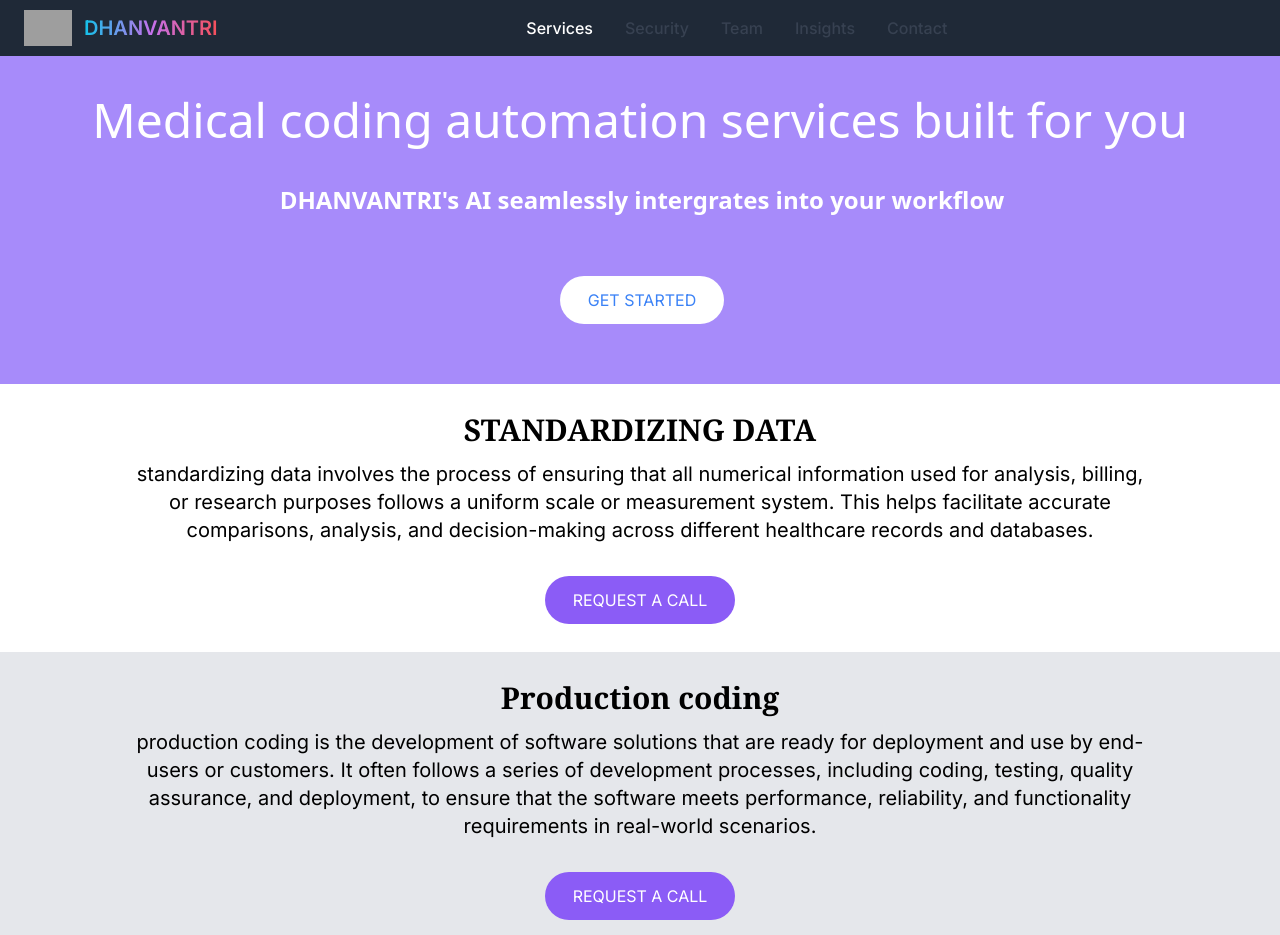
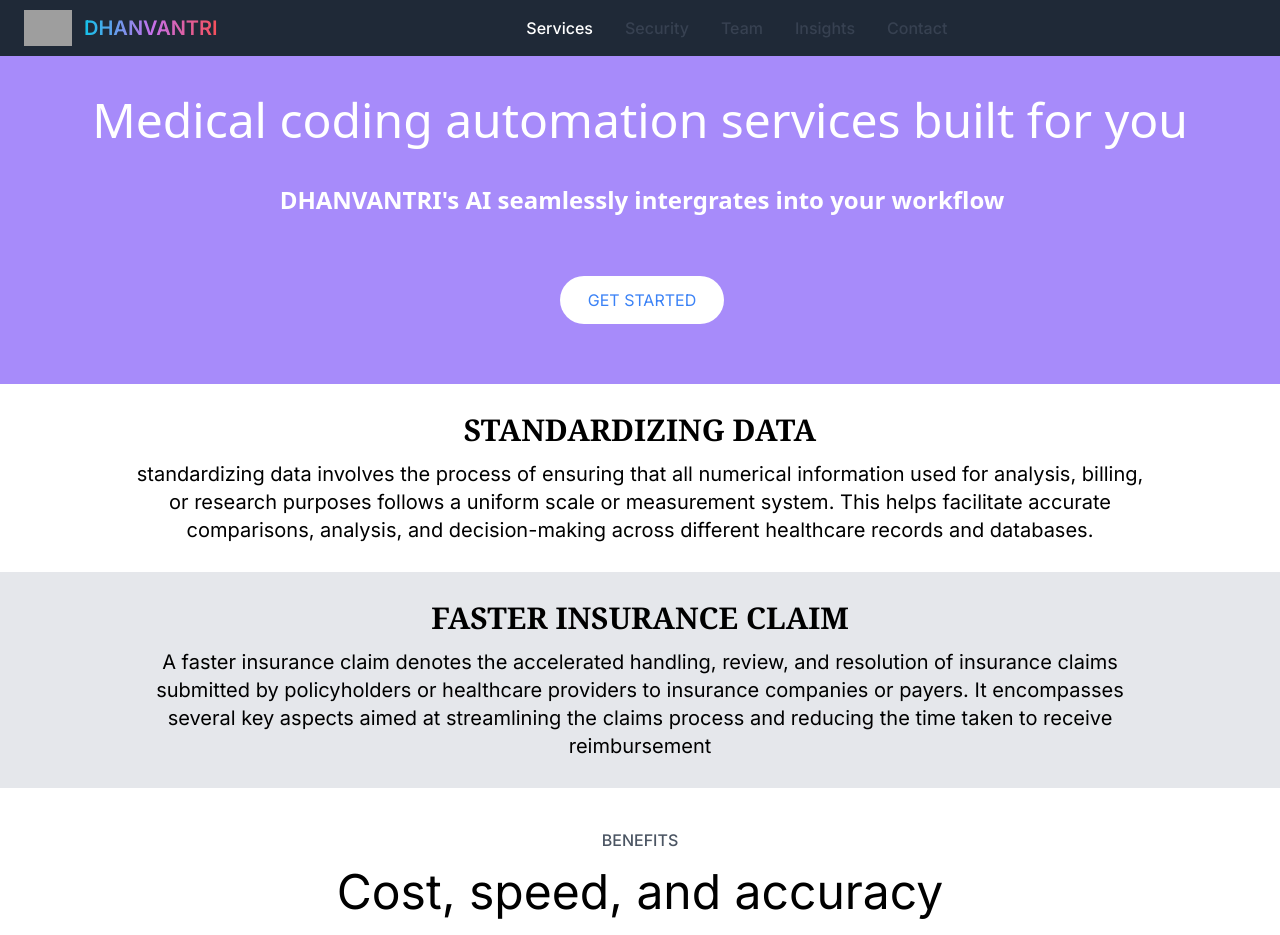
Before and after one commit to Madhur-2k3/medical-app, a Next.js app: page /services in a window 1280 px wide. Shown: the top 935 px of the page. Built offline with nearby package versions, Linux system fonts and the light colour scheme; grey boxes are pictures that could not be loaded.

Commit message:
Removed buttons and changed benefits

```diff
--- a/src/app/components/ServicesHero.jsx
+++ b/src/app/components/ServicesHero.jsx
@@ -7,9 +7,7 @@ export default function ServicesHero({title,desc,bg}) {
         <div className='w-[80%] flex flex-col items-center justify-center mx-auto py-7 gap-3 '>
             <h1 className=' font-serif font-bold text-3xl'>{title}</h1>
             <p className='text-center text-xl'>{desc}</p>
-            <Link href='/contact' className='pt-5'>
-                <button className='flex text-white bg-violet-500 py-3 px-7 rounded-full' >REQUEST A CALL</button>
-            </Link>
+
         </div>
     </div>
   )
--- a/src/app/data.js
+++ b/src/app/data.js
@@ -12,9 +12,6 @@ const data=
         "description": "Burnout among healthcare workers, highlighted by the Surgeon General’s Advisory, is a pressing issue affecting the entire industry. Staff shortages, increasing chart volumes, and evolving regulations contribute to the strain. Medical coding and billing teams, in particular, face immense pressure to maintain accuracy and productivity amidst these challenges. Implementing AI medical coding solutions offers a promising strategy to alleviate burnout and enhance operational efficiency."
 
       },
-
-
-
 
 
     {
--- a/src/app/services/page.jsx
+++ b/src/app/services/page.jsx
@@ -17,13 +17,13 @@ export default function Service() {
         bg={'white'}
       />
       <ServicesHero
-        title={'Production coding'}
-        desc={'production coding is the development of software solutions that are ready for deployment and use by end-users or customers. It often follows a series of development processes, including coding, testing, quality assurance, and deployment, to ensure that the software meets performance, reliability, and functionality requirements in real-world scenarios.'}
+        title={'FASTER INSURANCE CLAIM'}
+        desc={'A faster insurance claim denotes the accelerated handling, review, and resolution of insurance claims submitted by policyholders or healthcare providers to insurance companies or payers. It encompasses several key aspects aimed at streamlining the claims process and reducing the time taken to receive reimbursement'}
         bg={'gray-200'}
       />
       <Benefits
-        heading1={"Faster, cheaper, and more accurate"}
-        heading2={"Supercharge your medical coding operations"}
+        heading1={"Cost, speed, and accuracy"}
+        heading2={"No need to make trade-offs, choose all three"}
       />
 
     </>
```
